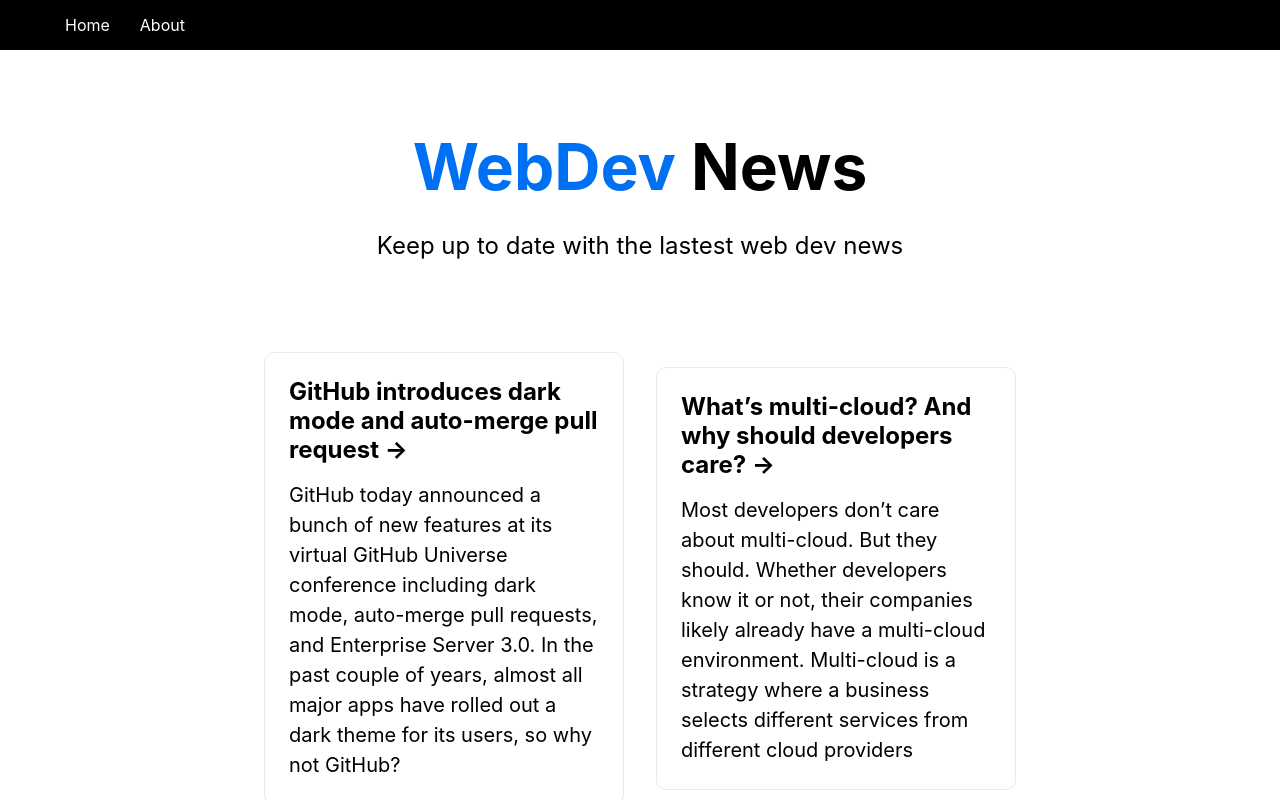
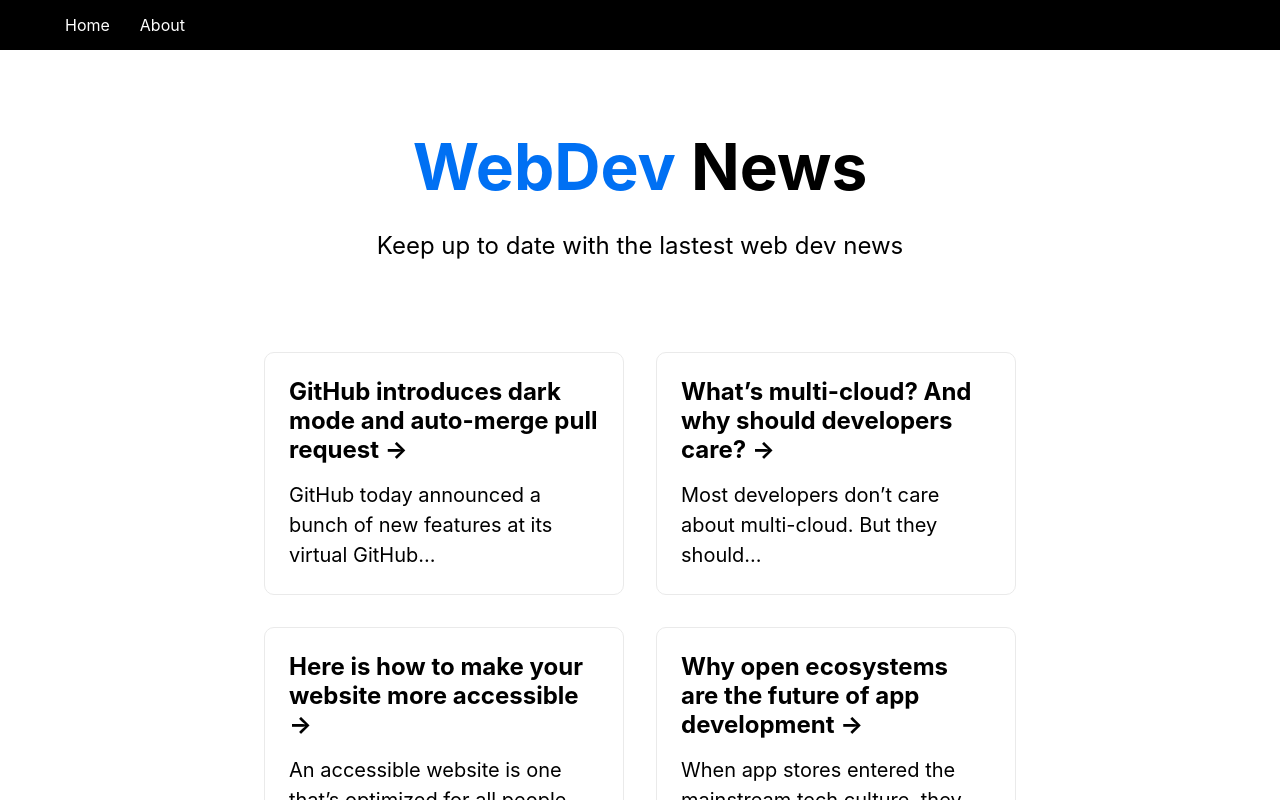
Before and after one commit to jurvantoledo/Next.js-test, a Next.js app: page / in a window 1280 px wide. Shown: the top 800 px of the page. Built offline with nearby package versions, Linux system fonts and the light colour scheme.

Commit message:
changed article.body to article.excerpt to make text shorter

```diff
--- a/components/ArticleItem.js
+++ b/components/ArticleItem.js
@@ -6,7 +6,7 @@
         <Link href="/article/[id]" as={`/article/${article.id}`}>
             <a className={articleStyles.card}>
                 <h3>{article.title} &rarr;</h3>
-                <p>{article.body}</p>
+                <p>{article.excerpt}</p>
             </a>
         </Link>
     )
```
